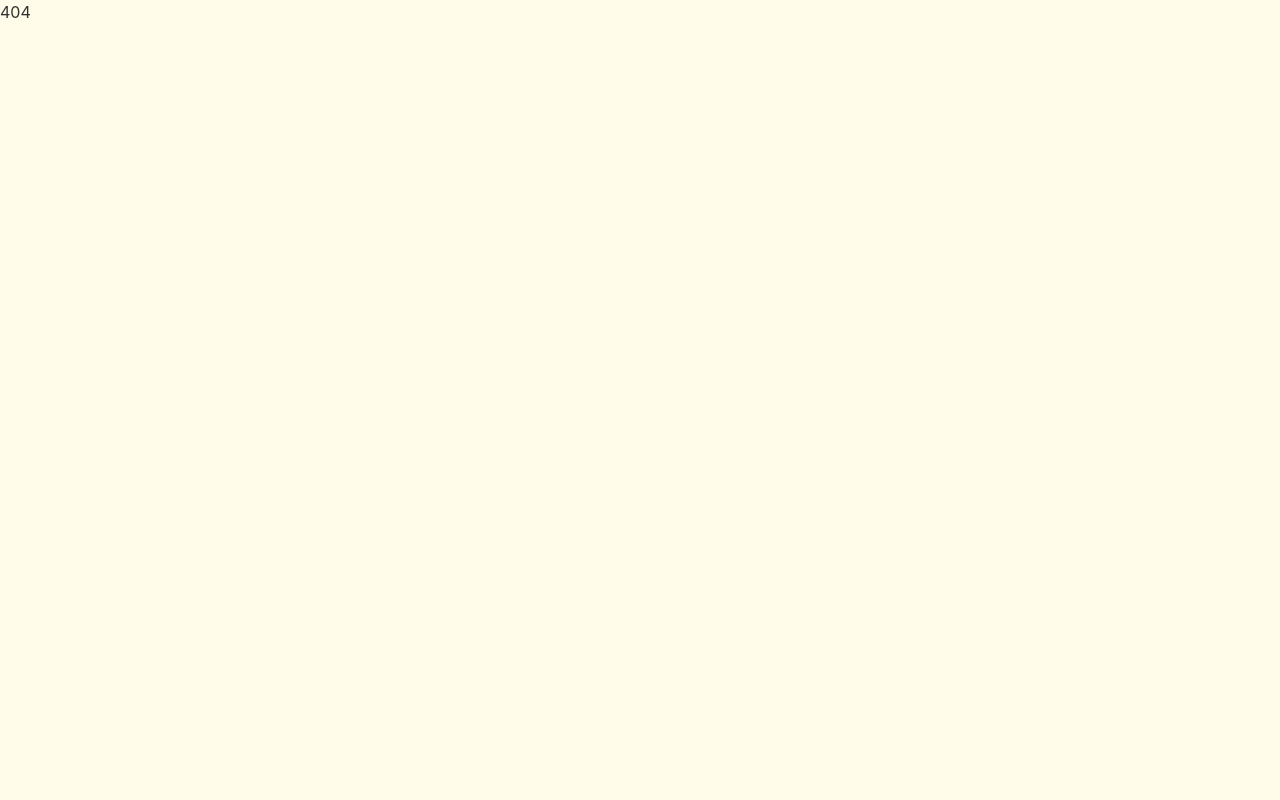
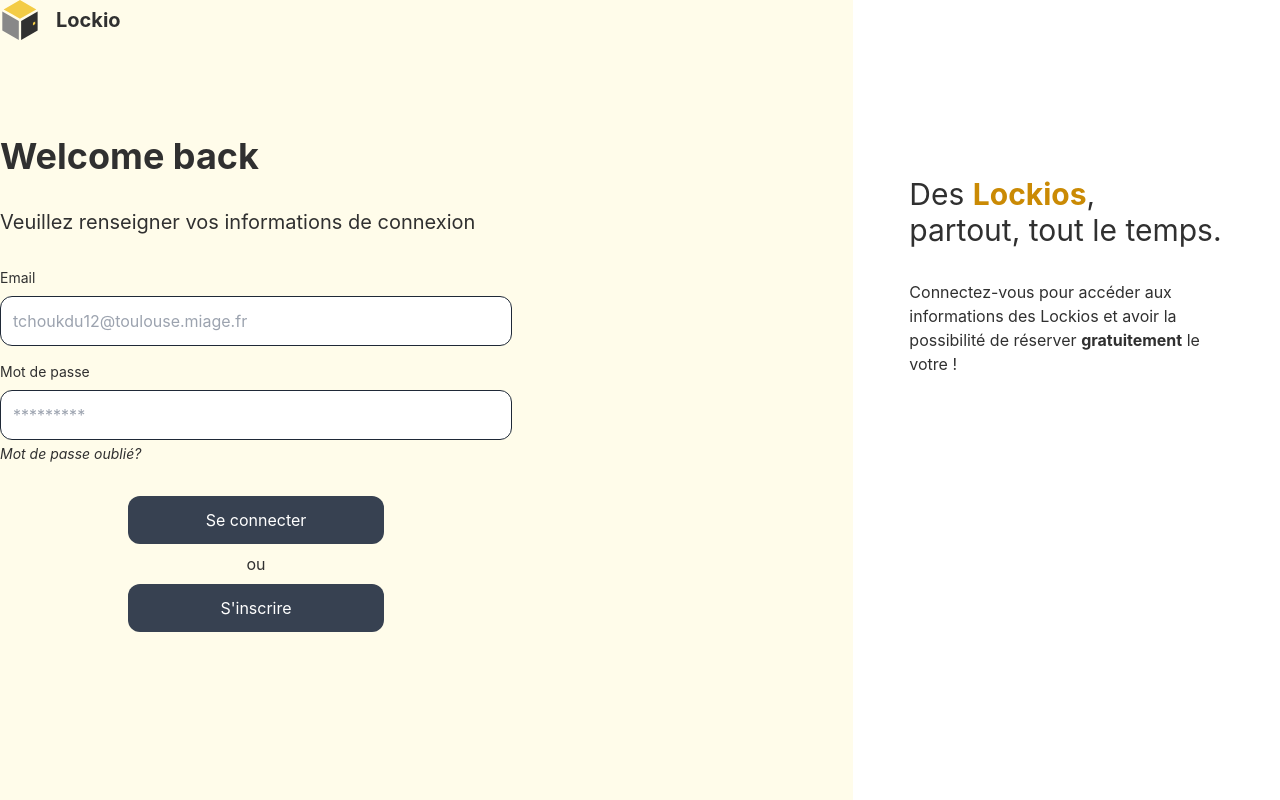
Before and after one commit to LockioIsTheBest/lockio-front, a Vue app: page /login in a window 1280 px wide. Built offline with nearby package versions, Linux system fonts and the light colour scheme.

Commit message:
add: login page

```diff
--- /dev/null
+++ b/src/layouts/LoginPage.vue
@@ -0,0 +1,75 @@
+<template>
+  <div>
+    <nav class="w-100 flex items-center justify-between">
+      <div class="flex items-center cursor-pointer" @click="$router.push('/')">
+        <img src="/src/assets/lockio.svg" alt="logo" class="h-10 w-10"/>
+        <span class="ml-4 text-xl font-bold">Lockio</span>
+      </div>
+    </nav>
+
+    <div id="left-side">
+      <div class="text-4xl mt-24 font-bold">
+        Welcome back
+      </div>
+      <div class="text-xl mt-8 sm:w-full md:w-3/5">
+        Veuillez renseigner vos informations de connexion
+      </div>
+      <div class="mt-8">
+        <div class="flex flex-col sm:w-full md:w-2/5">
+          <div class="flex flex-col">
+            <label for="email" class="text-sm">Email</label>
+            <input type="email" id="email"
+                   class="border border-gray-800 bg-white rounded-xl p-3 mt-2 text-gray-800"
+                   placeholder="tchoukdu12@toulouse.miage.fr"/>
+          </div>
+          <div class="flex flex-col mt-4">
+            <label for="password" class="text-sm">Mot de passe</label>
+            <input type="password" id="password"
+                   class="border border-gray-800 bg-white rounded-xl p-3 mt-2 focus:ring-blue-500 focus:border-blue-500 focus:bg-gray"
+                   placeholder="*********"/>
+            <div class="text-sm mt-1 italic">Mot de passe oublié?</div>
+          </div>
+        </div>
+        <div class="flex flex-col text-center items-center mt-8 md:w-2/5">
+          <button class="bg-gray-700 hover:bg-gray-900 text-white rounded-xl p-3 w-1/2 text-center">
+            Se connecter
+          </button>
+          <div class="my-2">ou</div>
+          <button class="bg-gray-700 hover:bg-gray-900 text-white rounded-xl p-3 w-1/2 text-center">
+            S'inscrire
+          </button>
+        </div>
+      </div>
+    </div>
+    <!-- RIGHT SIDE WITH WHITE BACKGROUND -->
+    <div id="right-side">
+      <div class="hidden md:block md:w-2/5 lg:w-1/3 h-screen bg-white absolute top-0 right-0">
+        <div class="ml-14 mr-14">
+          <div class="flex flex-col mt-44 text-3xl">
+            <div>
+              Des <span class="font-bold text-yellow-600">Lockios</span>,
+            </div>
+            <div>
+              partout, tout le temps.
+            </div>
+          </div>
+          <div class="mt-8">
+            Connectez-vous pour accéder aux informations des Lockios et avoir la possibilité de réserver <span
+              class="font-bold">gratuitement</span> le
+            votre !
+          </div>
+        </div>
+      </div>
+    </div>
+  </div>
+</template>
+
+<script setup>
+
+</script>
+
+<style scoped>
+#email {
+  background-color: white !important;
+}
+</style>
--- a/src/layouts/MainLayout.vue
+++ b/src/layouts/MainLayout.vue
@@ -5,10 +5,11 @@
       <TitleSubtitle></TitleSubtitle>
       <div class="mt-8">
         <button
-          class="bg-gray-700 hover:bg-gray-900 text-white font-bold py-2 px-4 rounded"
+            class="bg-gray-700 hover:bg-gray-900 text-white font-bold py-2 px-4 rounded"
+            @click="$router.push({ name: 'Login' })"
         >
           Réserver un Lockio
-          <font-awesome-icon icon="fa-solid fa-chevron-right" />
+          <font-awesome-icon icon="fa-solid fa-chevron-right"/>
         </button>
       </div>
       <div class="mt-16 text-3xl font-extrabold">Lockio, c'est quoi ?</div>
@@ -25,17 +26,11 @@
 <script setup>
 import NavBar from "../components/NavBar.vue";
 import TitleSubtitle from "../components/TitleSubtitle.vue";
-import { FontAwesomeIcon } from "@fortawesome/vue-fontawesome";
+import {FontAwesomeIcon} from "@fortawesome/vue-fontawesome";
 import LandingPageRow from "../components/LandingPageRow.vue";
 import MainQuestions from "../components/MainQuestions.vue";
 </script>
 
 <style scoped>
-html {
-  background-color: #f5f5f5;
-}
 
-#main {
-  margin: 4vh 10vw 4vh 10vw;
-}
 </style>
--- a/src/router/routes.ts
+++ b/src/router/routes.ts
@@ -2,6 +2,7 @@ import { createRouter, createWebHistory } from "vue-router";
 import MainLayout from "../layouts/MainLayout.vue";
 import AboutPage from "../layouts/AboutPage.vue";
 import NotFound from "../layouts/NotFoundPage.vue";
+import LoginPage from "../layouts/LoginPage.vue";
 
 const routes = [
   {
@@ -13,6 +14,11 @@ const routes = [
     path: "/about",
     name: "About",
     component: AboutPage,
+  },
+  {
+    path: "/login",
+    name: "Login",
+    component: LoginPage,
   },
   {
     path: "/:pathMatch(.*)*",
```
